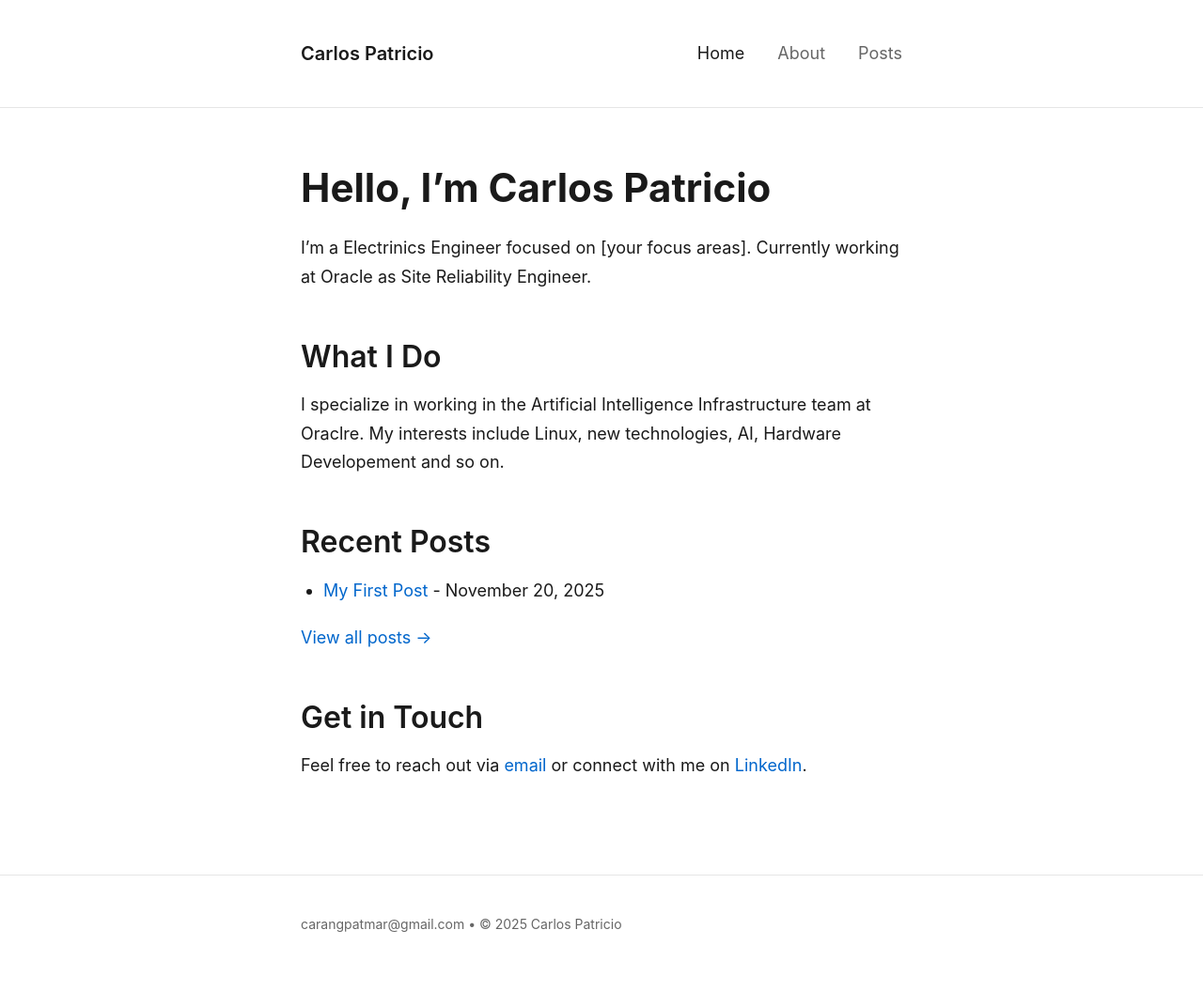
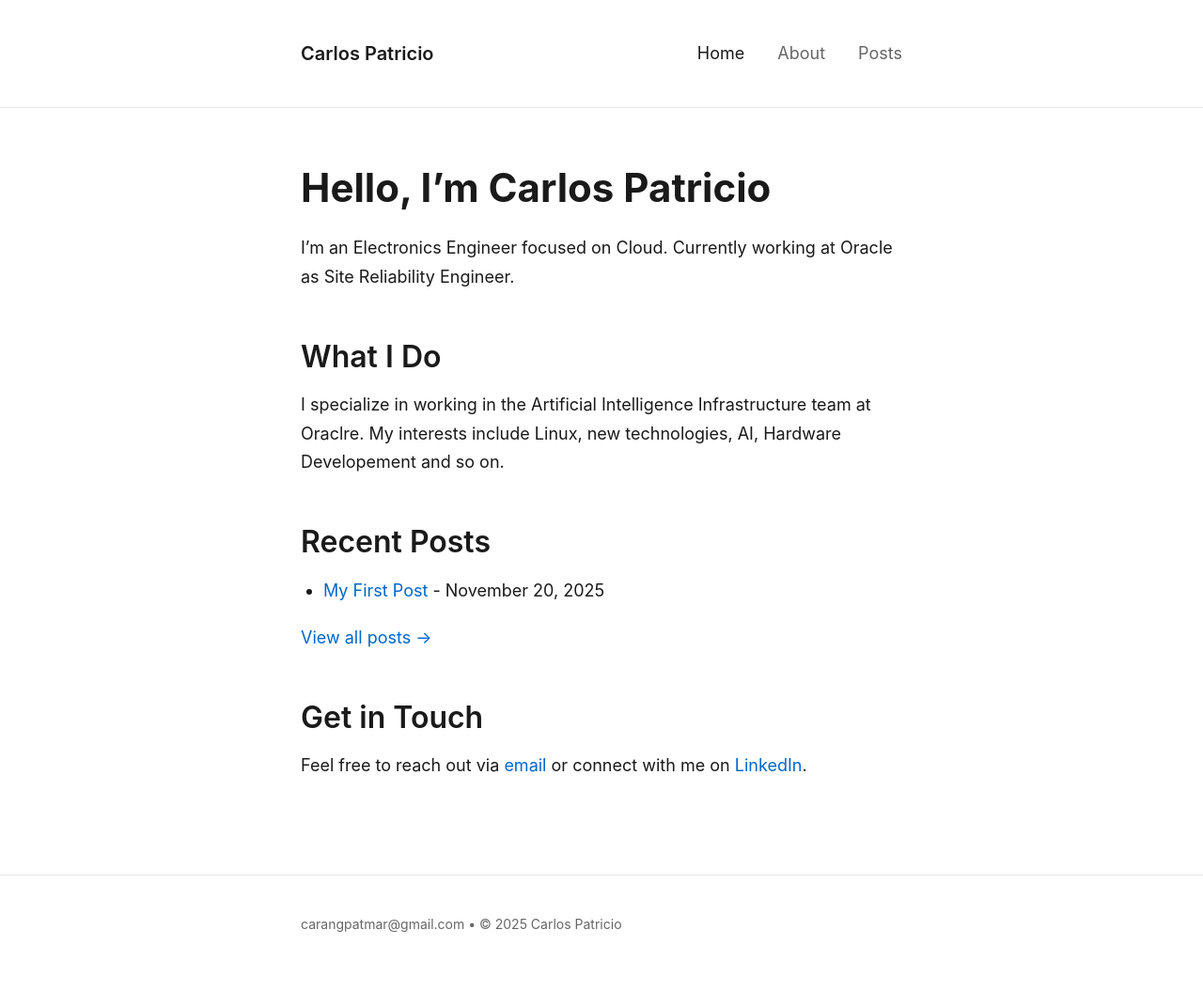
Before and after one commit to capatric/capatric.github.io, a Jekyll site: the page built from index.md, in a window 1280 px wide. Shown: the whole page at 94% size. Built offline with Jekyll 4.4.1, drawn with Linux system fonts in a browser that asks for light colours.

Commit message:
Update focus area from 'your focus areas' to 'Cloud'

```diff
--- a/index.md
+++ b/index.md
@@ -5,7 +5,7 @@ title: Home
 
 # Hello, I'm Carlos Patricio
 
-I'm a Electrinics Engineer focused on [your focus areas]. Currently working at Oracle as Site Reliability Engineer.
+I'm an Electronics Engineer focused on Cloud. Currently working at Oracle as Site Reliability Engineer.
 
 ## What I Do
 
```
